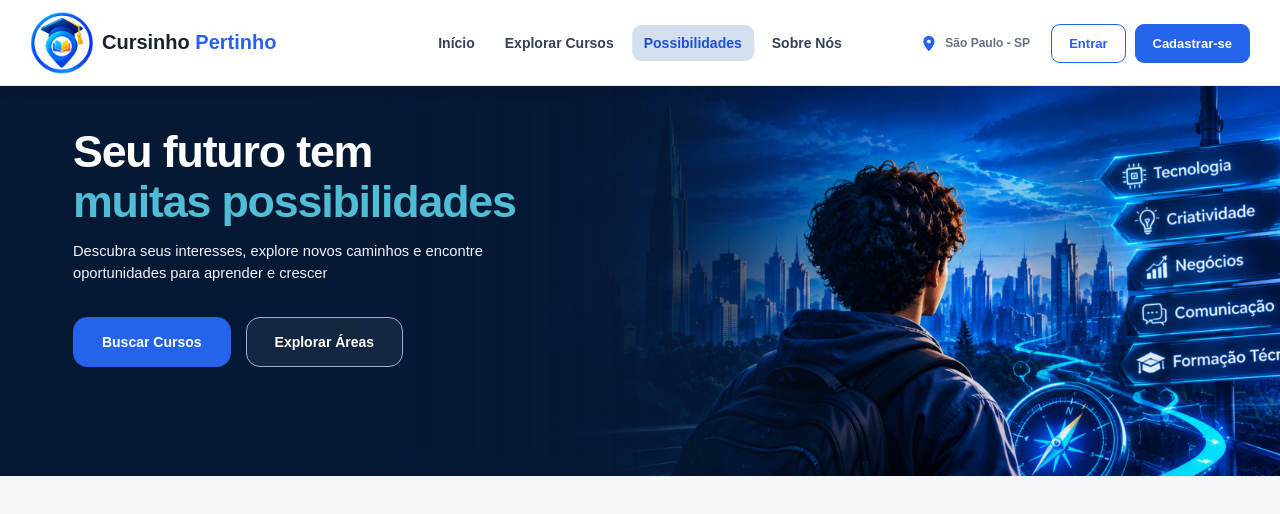
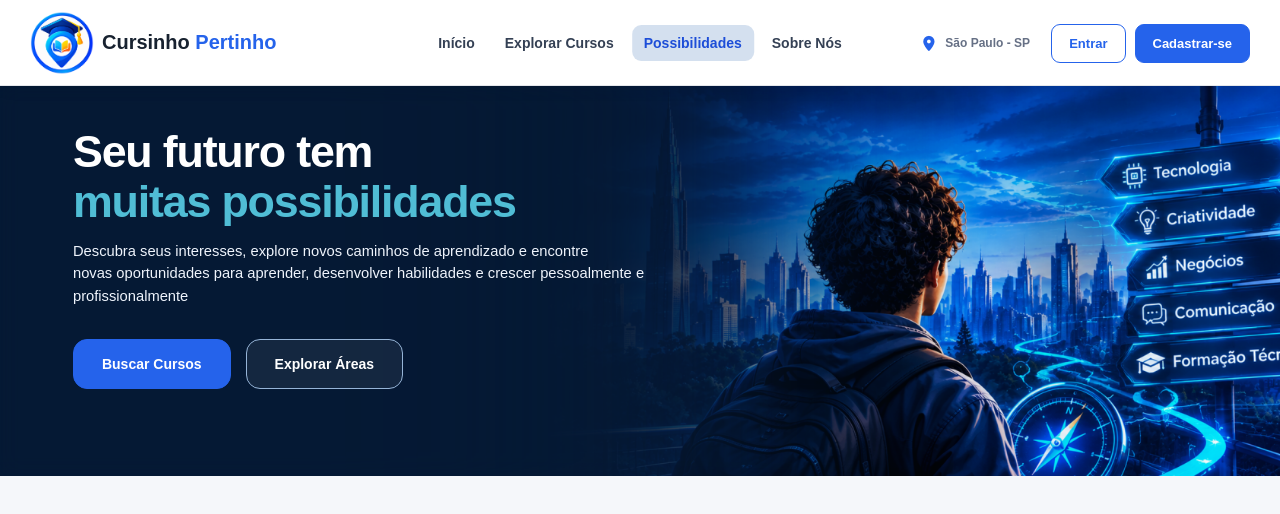
Before and after one commit to arthurherculano155-del/Cursinho-Pertinho, a React (Create React App) app in the folder cursinho-pertinho/: page /possibilidades in a window 1280 px wide. Shown: the top 514 px of the page. Built offline with nearby package versions, Linux system fonts and the light colour scheme.

Commit message:
Adicionei mais informações na hero section em possibilidades

```diff
--- a/cursinho-pertinho/src/Pages/Possibilidades/possibilidades.jsx
+++ b/cursinho-pertinho/src/Pages/Possibilidades/possibilidades.jsx
@@ -12,8 +12,8 @@ export default function Possibilidades(){
             imagem="Horizonte.webp"
             titulo="Seu futuro tem "
             tituloSpan="muitas possibilidades"
-            mensagem="Descubra seus interesses, explore novos caminhos e encontre"
-            mensagemDeBaixo="oportunidades para aprender e crescer"
+            mensagem="Descubra seus interesses, explore novos caminhos de aprendizado e encontre"
+            mensagemDeBaixo="novas oportunidades para aprender, desenvolver habilidades e crescer pessoalmente e profissionalmente"
             botoes={true}
         />
         </>
```
